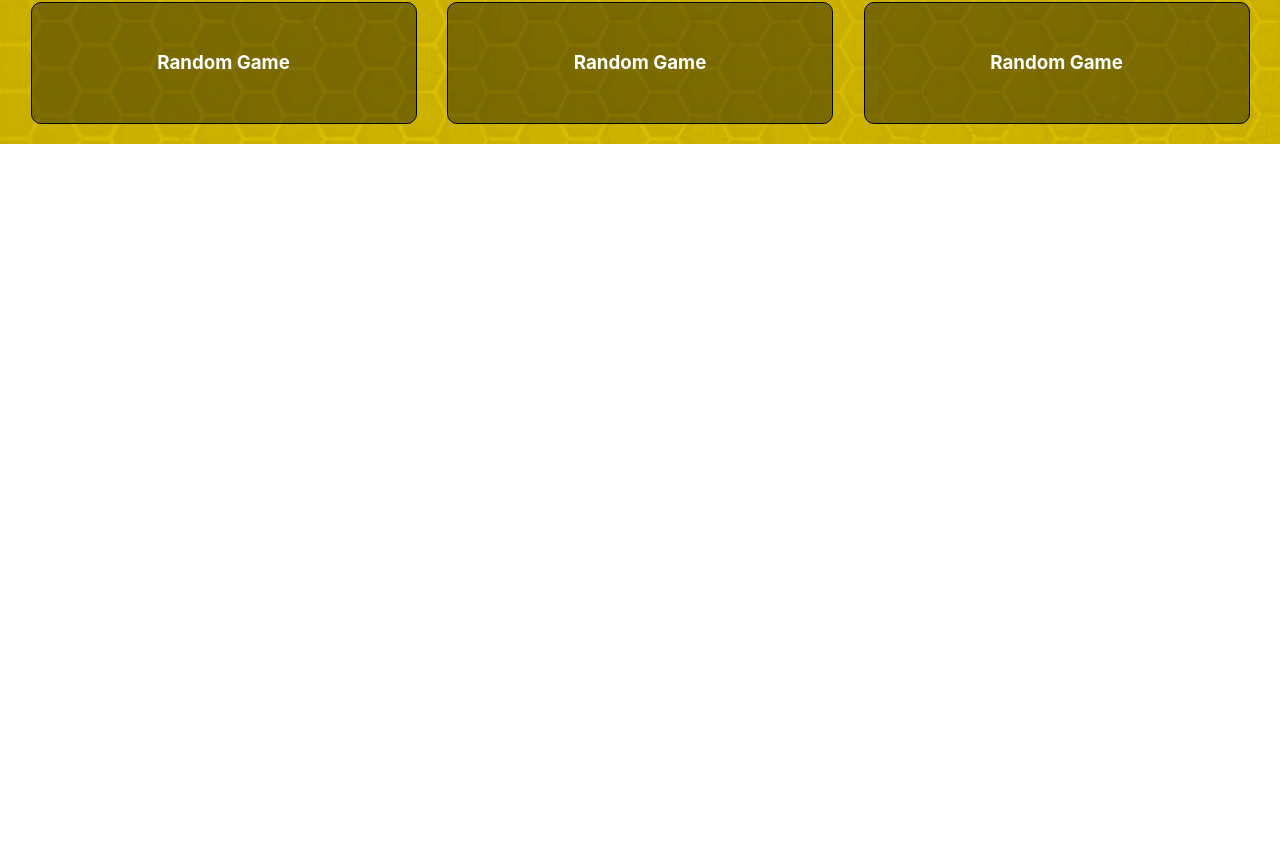
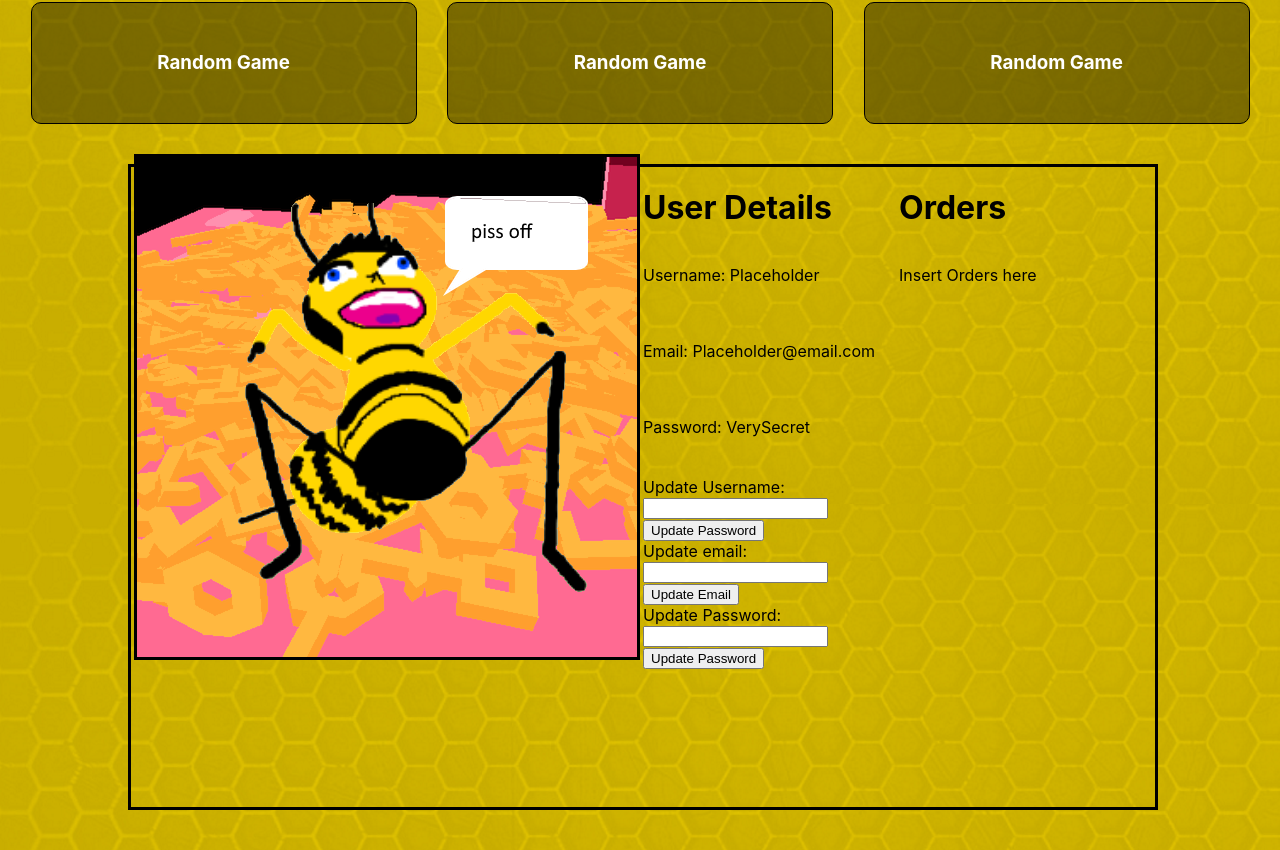
Before and after one commit to alexdean2112/CN-Project-Frontend, a React (Create React App) app: page / in a window 1280 px wide. Shown: the part 2643-3493 px from the top of the page. Before the commit the page ends 2787 px from the top, so only its background shows below. Built offline with nearby package versions, Linux system fonts and the light colour scheme; the HTML template or start-up script is replaced by a standard one.

Commit message:
Update App.js

```diff
--- a/src/App.js
+++ b/src/App.js
@@ -4,13 +4,14 @@
 import Header from "./components/Header";
 import GameBody from "./components/GameBody";
 import Mainpage from "./components/Mainpage";
+import Profile from "./components/Profile";
 import Footer from "./components/Footer";
 import "./App.css";
 import "./componentstyles/GameBody.css";
-import { useState } from "react";
+// import { useState } from "react";
 
 function App() {
-  // const [user, setUser] = useState();
+   //const [user, setUser] = useState();
   return (
     <div className="App">
       {/* <Register setter={setUser} />
@@ -18,6 +19,7 @@ function App() {
       <Header />
       <GameBody />
       <Mainpage />
+      <Profile />
       <Footer />
     </div>
   );
```
